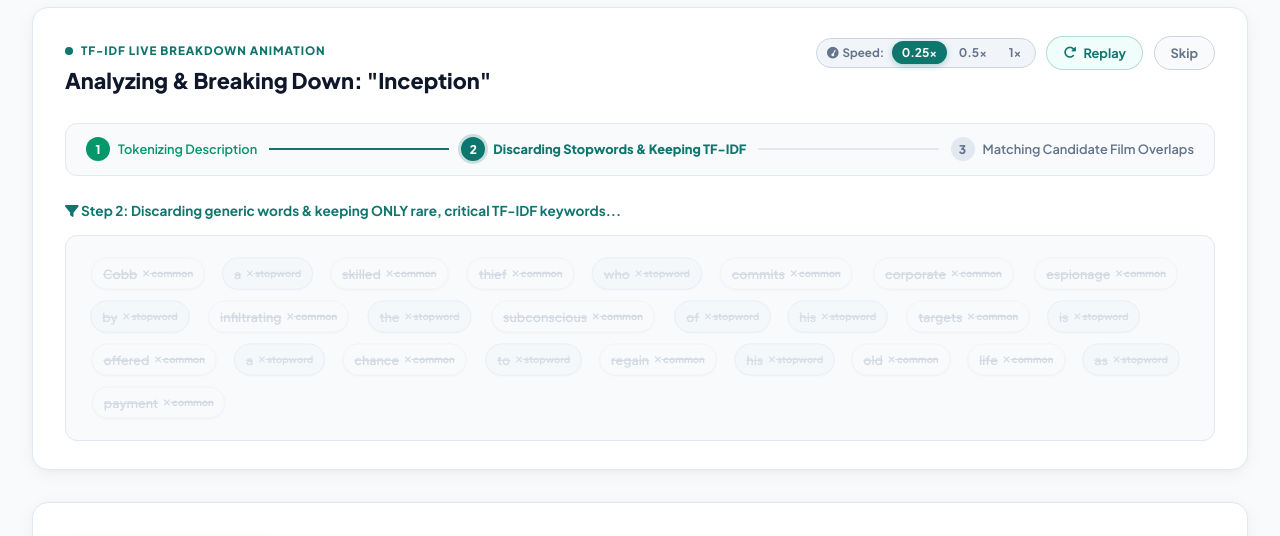
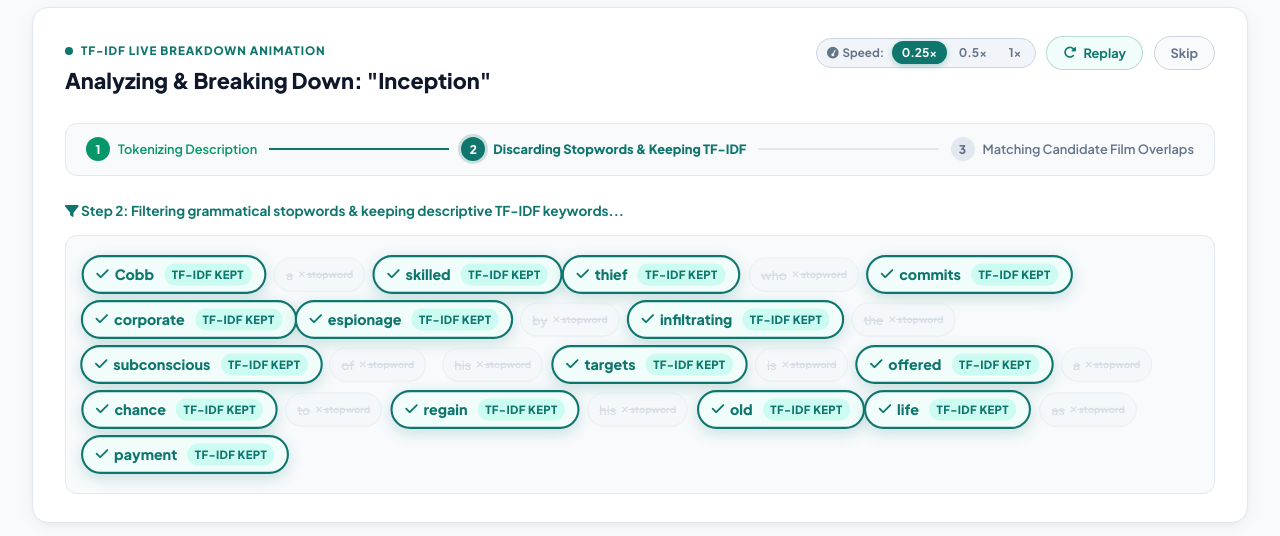
Before and after one commit to Tectonic-s/DevOps-CI-CD-Pipeline, a Flask app: page / in a window 1280 px wide. Shown: the part 835-1371 px from the top of the page. Run offline with Flask 3, Linux system fonts and the light colour scheme; some libraries are stand-ins or nearby versions.

Commit message:
Reduce algorithm strictness: keep all descriptive content words and only discard grammatical stopwords

```diff
--- a/recommender.py
+++ b/recommender.py
@@ -127,13 +127,13 @@
             return None
         idx = self.indices[movie_id]
         movie = self.df.iloc[idx].to_dict()
-        movie["top_keywords"] = self.get_top_keywords_for_movie(movie_id, top_n=5)
+        movie["top_keywords"] = self.get_top_keywords_for_movie(movie_id, top_n=10)
         return movie
 
-    def get_top_keywords_for_movie(self, movie_id, top_n=5, min_idf=3.6):
+    def get_top_keywords_for_movie(self, movie_id, top_n=10, min_idf=2.0):
         """
-        Returns only the most critical, highly rare TF-IDF terms for a movie.
-        Ranks candidates by TF-IDF * (IDF ** 1.3) to isolate highly discriminative vocabulary.
+        Returns the most informative, distinctive TF-IDF terms for a movie.
+        Balances high TF-IDF term weights with IDF specificity so important content words are highlighted.
         """
         if movie_id not in self.indices:
             return []
@@ -143,8 +143,7 @@
 
         GENERIC_TAGS = {
             "action", "drama", "thriller", "adventure", "sci-fi", "scifi", "comedy",
-            "crime", "romance", "action adventure", "adventure thriller", "action scifi",
-            "thriller action", "crime drama", "scifi action", "family", "fantasy"
+            "crime", "romance", "family", "fantasy"
         }
 
         candidates = []
@@ -152,25 +151,25 @@
             if row_vector[i] > 0 and idf[i] >= min_idf:
                 term = self.feature_names[i]
                 if len(term) > 2 and term not in GENERIC_TAGS:
-                    # Rare Critical Metric: TF-IDF score amplified by IDF power
-                    crit_score = float(row_vector[i] * (idf[i] ** 1.3))
-                    candidates.append((crit_score, row_vector[i], idf[i], term))
+                    # Balanced metric: term weight scaled with mild IDF boost
+                    score = float(row_vector[i] * (idf[i] ** 0.5))
+                    candidates.append((score, row_vector[i], idf[i], term))
 
         candidates.sort(key=lambda x: x[0], reverse=True)
         results = []
-        for crit_score, tfidf, idf_val, term in candidates[:top_n]:
+        for score, tfidf, idf_val, term in candidates[:top_n]:
             results.append({
                 "term": term,
                 "tfidf_score": round(float(tfidf), 4),
                 "idf": round(float(idf_val), 2),
-                "rarity": "Critical" if idf_val >= 5.0 else "High"
+                "rarity": "High" if idf_val >= 5.0 else "Medium"
             })
         return results
 
-    def _explain_pair(self, idx_a, idx_b, top_n=4):
+    def _explain_pair(self, idx_a, idx_b, top_n=5):
         """
         Explains why movie B is similar to movie A using component-wise TF-IDF dot products,
-        specifically filtering for rare and critical shared thematic terms.
+        filtering for descriptive shared thematic terms.
         """
         vec_a = self.tfidf_matrix[idx_a].toarray().flatten()
         vec_b = self.tfidf_matrix[idx_b].toarray().flatten()
@@ -179,8 +178,7 @@
         shared_scores = vec_a * vec_b
         GENERIC_TAGS = {
             "action", "drama", "thriller", "adventure", "sci-fi", "scifi", "comedy",
-            "crime", "romance", "action adventure", "adventure thriller", "action scifi",
-            "thriller action", "crime drama", "scifi action"
+            "crime", "romance"
         }
 
         scored_shared = []
@@ -188,8 +186,8 @@
             if shared_scores[i] > 0:
                 term = self.feature_names[i]
                 if term not in GENERIC_TAGS and len(term) > 2:
-                    crit_contribution = float(shared_scores[i] * (idf[i] ** 1.2))
-                    scored_shared.append((crit_contribution, shared_scores[i], vec_a[i], vec_b[i], term))
+                    contrib = float(shared_scores[i] * (idf[i] ** 0.8))
+                    scored_shared.append((contrib, shared_scores[i], vec_a[i], vec_b[i], term))
 
         scored_shared.sort(key=lambda x: x[0], reverse=True)
 
--- a/static/css/style.css
+++ b/static/css/style.css
@@ -2025,8 +2025,16 @@
     border: 2px solid var(--accent-mint);
     color: var(--accent-mint);
     font-weight: 800;
-    transform: scale(1.08);
-    box-shadow: 0 4px 14px rgba(15, 118, 110, 0.25);
+    transform: scale(1.05);
+    box-shadow: 0 4px 14px rgba(15, 118, 110, 0.2);
+}
+
+.anim-word-token.retained.key-feature {
+    background: linear-gradient(135deg, #f0fdfa, #ecfdf5);
+    border: 2.5px solid #059669;
+    color: #047857;
+    transform: scale(1.1);
+    box-shadow: 0 4px 18px rgba(5, 150, 105, 0.35);
 }
 
 .anim-word-token.retained .token-status-tag {
@@ -2039,6 +2047,11 @@
     font-weight: 800;
     text-transform: uppercase;
     letter-spacing: 0.03em;
+}
+
+.anim-word-token.retained.key-feature .token-status-tag {
+    background-color: #fef3c7;
+    color: #b45309;
 }
 
 /* Phase B: Candidate Movies Matching Block */
--- a/static/js/app.js
+++ b/static/js/app.js
@@ -413,16 +413,27 @@
             .filter(w => w.trim().length > 0)
             .slice(0, 26); // Focus on first 26 words for clean visual presentation
 
-        // Extract critical, highly rare TF-IDF keywords
-        const criticalKeyterms = (sourceMovie.top_keywords || []).map(k => k.term.toLowerCase());
-        const criticalTokens = new Set();
-        criticalKeyterms.forEach(k => {
+        // Extract top discriminative TF-IDF keywords
+        const topKeyterms = (sourceMovie.top_keywords || []).map(k => k.term.toLowerCase());
+        const keyTokens = new Set();
+        topKeyterms.forEach(k => {
             k.split(/\s+/).forEach(w => {
-                if (w.length > 2 && !STOPWORDS.has(w)) {
-                    criticalTokens.add(w);
+                const cw = w.replace(/[^\w-]/g, "");
+                if (cw.length > 2 && !STOPWORDS.has(cw)) {
+                    keyTokens.add(cw);
                 }
             });
         });
+
+        // Add movie tags/keywords if present
+        if (sourceMovie.keywords) {
+            sourceMovie.keywords.toLowerCase().split(/\s+/).forEach(t => {
+                const ct = t.replace(/[^\w-]/g, "");
+                if (ct.length > 2 && !STOPWORDS.has(ct)) {
+                    keyTokens.add(ct);
+                }
+            });
+        }
 
         // Playback speed factor (0.25x = 4x slower)
         const currentSpeed = state.playbackSpeed || 0.25;
@@ -441,14 +452,14 @@
             `;
         }).join("");
 
-        // PHASE 2: Discard common words and keep ONLY highly rare, critical TF-IDF keywords
+        // PHASE 2: Discard grammatical stopwords and KEEP all descriptive TF-IDF keywords
         const t1Delay = Math.round(950 * speedFactor);
         const t1 = setTimeout(() => {
             elements.pillStep1.className = "anim-step-pill completed";
             elements.connector1.className = "anim-step-connector active";
             elements.pillStep2.className = "anim-step-pill active";
 
-            elements.animPhaseStatus.innerHTML = `<i class="fa-solid fa-filter text-amber"></i> Step 2: Discarding generic words & keeping ONLY rare, critical TF-IDF keywords...`;
+            elements.animPhaseStatus.innerHTML = `<i class="fa-solid fa-filter text-amber"></i> Step 2: Filtering grammatical stopwords & keeping descriptive TF-IDF keywords...`;
 
             rawWords.forEach((word, i) => {
                 const wordEvalDelay = Math.round(i * 20 * speedFactor);
@@ -456,35 +467,38 @@
                     const el = document.getElementById(`token-${i}`);
                     if (!el) return;
 
-                    const lower = word.toLowerCase();
-                    const isStopword = STOPWORDS.has(lower) || lower.length <= 2;
+                    const clean = word.toLowerCase().replace(/^[^\w]+|[^\w]+$/g, "");
+                    const isStopword = STOPWORDS.has(clean) || clean.length <= 2 || /^\d+$/.test(clean);
 
-                    // Strict filter: Keep ONLY highly rare, critical words belonging to this movie's TF-IDF features!
-                    const isCritical = !isStopword && (
-                        criticalTokens.has(lower) ||
-                        criticalKeyterms.some(kw => kw.includes(lower) || (lower.length > 4 && kw.startsWith(lower.slice(0, 4))))
-                    );
-
-                    if (isCritical) {
-                        el.classList.add("retained");
-                        el.innerHTML = `
-                            <i class="fa-solid fa-star text-amber"></i>
-                            <span class="token-word">${word}</span>
-                            <span class="token-status-tag">critical (rare)</span>
-                        `;
-                    } else if (isStopword) {
+                    if (isStopword) {
+                        // Unnecessary grammatical word is discarded
                         el.classList.add("discarded");
                         el.innerHTML = `
                             <span class="token-word">${word}</span>
                             <span class="token-status-tag"><i class="fa-solid fa-xmark"></i> stopword</span>
                         `;
                     } else {
-                        // Common / Low-IDF word is discarded!
-                        el.classList.add("discarded", "low-idf");
-                        el.innerHTML = `
-                            <span class="token-word">${word}</span>
-                            <span class="token-status-tag"><i class="fa-solid fa-xmark"></i> common</span>
-                        `;
+                        // Meaningful descriptive content word is KEPT in the TF-IDF feature space!
+                        el.classList.add("retained");
+
+                        // Check if it's a top anchor keyterm
+                        const isKey = keyTokens.has(clean) ||
+                                      topKeyterms.some(kw => kw.includes(clean) || (clean.length > 4 && kw.startsWith(clean.slice(0, 4))));
+
+                        if (isKey) {
+                            el.classList.add("key-feature");
+                            el.innerHTML = `
+                                <i class="fa-solid fa-star text-amber"></i>
+                                <span class="token-word">${word}</span>
+                                <span class="token-status-tag">TF-IDF (Key)</span>
+                            `;
+                        } else {
+                            el.innerHTML = `
+                                <i class="fa-solid fa-check text-mint"></i>
+                                <span class="token-word">${word}</span>
+                                <span class="token-status-tag">TF-IDF Kept</span>
+                            `;
+                        }
                     }
                 }, wordEvalDelay);
                 state.animationTimeouts.push(subTimer);
@@ -565,16 +579,12 @@
 
             // Mark retained chips
             document.querySelectorAll(".anim-word-token").forEach(el => {
-                const text = el.querySelector(".token-word")?.textContent?.toLowerCase() || "";
-                const isStopword = STOPWORDS.has(text) || text.length <= 2;
-                const isCritical = !isStopword && (
-                    criticalTokens.has(text) ||
-                    criticalKeyterms.some(kw => kw.includes(text) || (text.length > 4 && kw.startsWith(text.slice(0, 4))))
-                );
-                if (isCritical) {
+                const text = el.querySelector(".token-word")?.textContent?.toLowerCase().replace(/^[^\w]+|[^\w]+$/g, "") || "";
+                const isStopword = STOPWORDS.has(text) || text.length <= 2 || /^\d+$/.test(text);
+                if (isStopword) {
+                    el.classList.add("discarded");
+                } else {
                     el.classList.add("retained");
-                } else {
-                    el.classList.add("discarded");
                 }
             });
 
```
